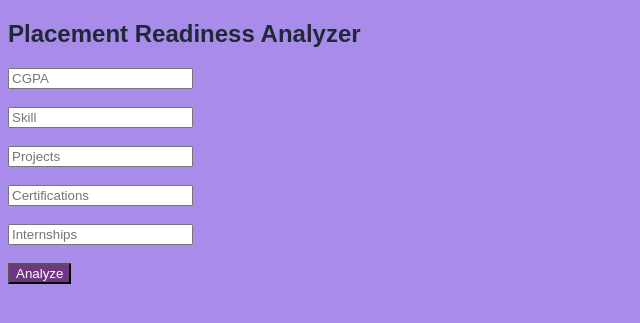
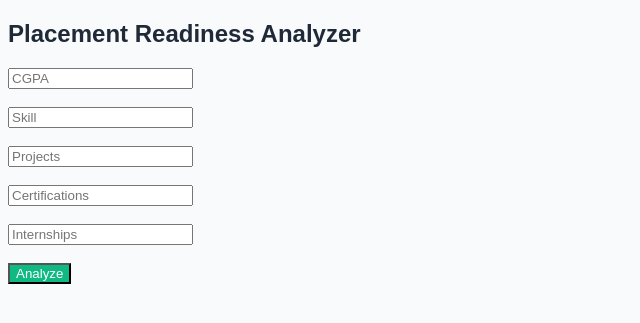
Before and after one commit to padmapriya0128-collab/analytics_project, a Flask app: page / in a window 1280 px wide. Shown: the top 323 px of the page, without its empty margins (0-640 px from the left). Run offline with Flask 3, Linux system fonts and the light colour scheme.

Commit message:
alt color

```diff
--- a/static/styles.css
+++ b/static/styles.css
@@ -1,5 +1,5 @@
 body {
-    background-color: #a98be9;
+    background-color: #F8FAFC;
     color: #1F2937;
     font-family: Arial, sans-serif;
 }
@@ -9,7 +9,12 @@ h1 {
     text-align: center;
 }
 
+p{
+    color: #1F2937;
+}
+
+
 button {
-    background-color: #703583;
+    background-color: #10B981;
     color: white;
 }
```
